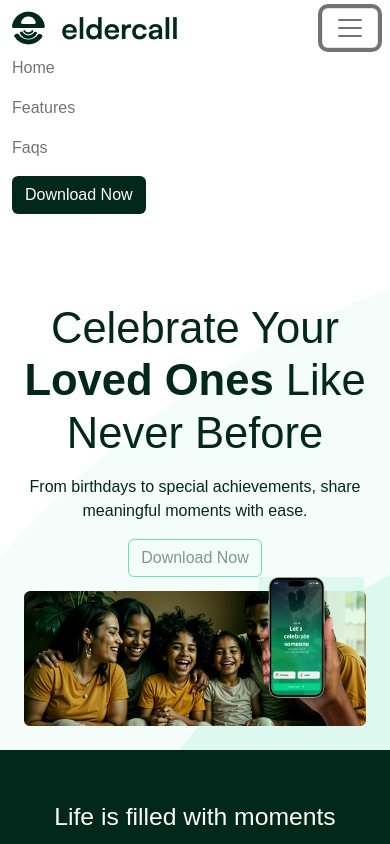
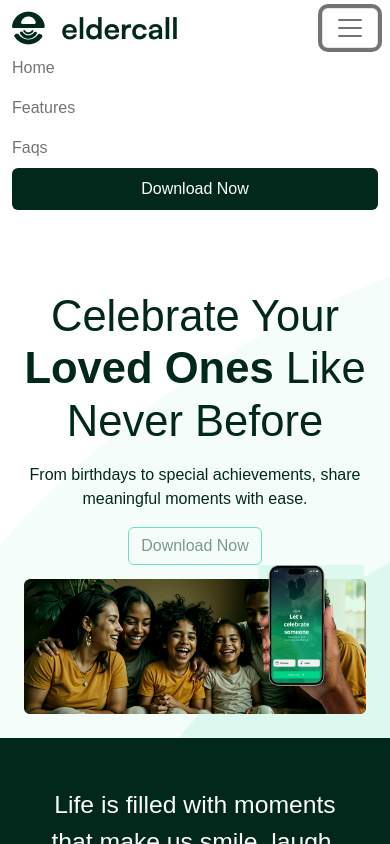
Before and after one commit to Saytzeff-D/Elder-Call, a React (Create React App) app: page / in a window 390 px wide. Both pictures are taken after a click on the button "Toggle navigation". Shown: the top 844 px of the page. Built offline with nearby package versions, Linux system fonts and the light colour scheme; a web font is replaced by a local one.

Commit message:
now downloading

```diff
--- a/src/components/Features.js
+++ b/src/components/Features.js
@@ -16,9 +16,9 @@ const Features = ()=>{
                         </p>
                     </div>
                     <div className='mb-md-0 mb-4'>
-                        <button className='btn btn-outline-elder'>
+                        <a href='https://drive.google.com/uc?export=download&id=1XkwQIsKB-RpcZmgqr8132Y9T6m2EZIBi' target='_blank' className='btn btn-outline-elder' download>
                             Download Now
-                        </button>
+                        </a>
                     </div>
                 </div>
                 <div className="row w-100 mx-auto">
--- a/src/components/Footer.js
+++ b/src/components/Footer.js
@@ -8,9 +8,9 @@ const Footer = ()=>{
                 <p className='display-1 footer-text py-2'>
                     <span>Start</span> <span className='fw-boldering'>Celebrating</span> <span className='fw-boldest'>Now</span>
                 </p>
-                <button className='btn btn-outline-elder'>
+                <a href='https://drive.google.com/uc?export=download&id=1XkwQIsKB-RpcZmgqr8132Y9T6m2EZIBi' target='_blank' className='btn btn-outline-elder' download>
                     Download Now
-                </button>
+                </a>
                 <div className='d-flex justify-content-between pt-5 flex-md-row flex-column'>
                     <div>
                         <img src={FooterLogo} alt='footerlogo' className='img-fluid' />
--- a/src/components/Header.js
+++ b/src/components/Header.js
@@ -12,9 +12,9 @@ const Header = ()=>{
                     <p className='fs-6'>
                         From birthdays to special achievements, share meaningful moments with ease.
                     </p>
-                    <button className='btn btn-outline-elder'>
+                    <a href='https://drive.google.com/uc?export=download&id=1XkwQIsKB-RpcZmgqr8132Y9T6m2EZIBi' target='_blank' className='btn btn-outline-elder' download>
                         Download Now
-                    </button>
+                    </a>
                 </div>
             </div>
             <img src={Banner} alt='header' className='img-fluid px-md-0 px-4' />
--- a/src/components/Navbar.js
+++ b/src/components/Navbar.js
@@ -16,9 +16,9 @@ const Navbar = ()=>{
                         <img src={NavbarBrand} alt='navbar_brand' className='img-fluid' />
                     </div>
                     <div className="right">
-                        <button className='btn btn-elder'>
+                        <a href='https://drive.google.com/uc?export=download&id=1XkwQIsKB-RpcZmgqr8132Y9T6m2EZIBi' target='_blank' className='btn btn-elder' download>
                             Download Now
-                        </button>
+                        </a>
                     </div>
                 </nav>
             </div>
@@ -44,10 +44,8 @@ const Navbar = ()=>{
                                 <a className='nav-link'>Faqs</a>
                             </li>
                             <li className="nav-item px-md-2">
-                                <a className='nav-link'>
-                                <button className='btn btn-elder'>
+                                <a href='https://drive.google.com/uc?export=download&id=1XkwQIsKB-RpcZmgqr8132Y9T6m2EZIBi' target='_blank' className='nav-link btn btn-elder' download>
                                     Download Now
-                                </button>
                                 </a>
                             </li>
                         </ul>
```
